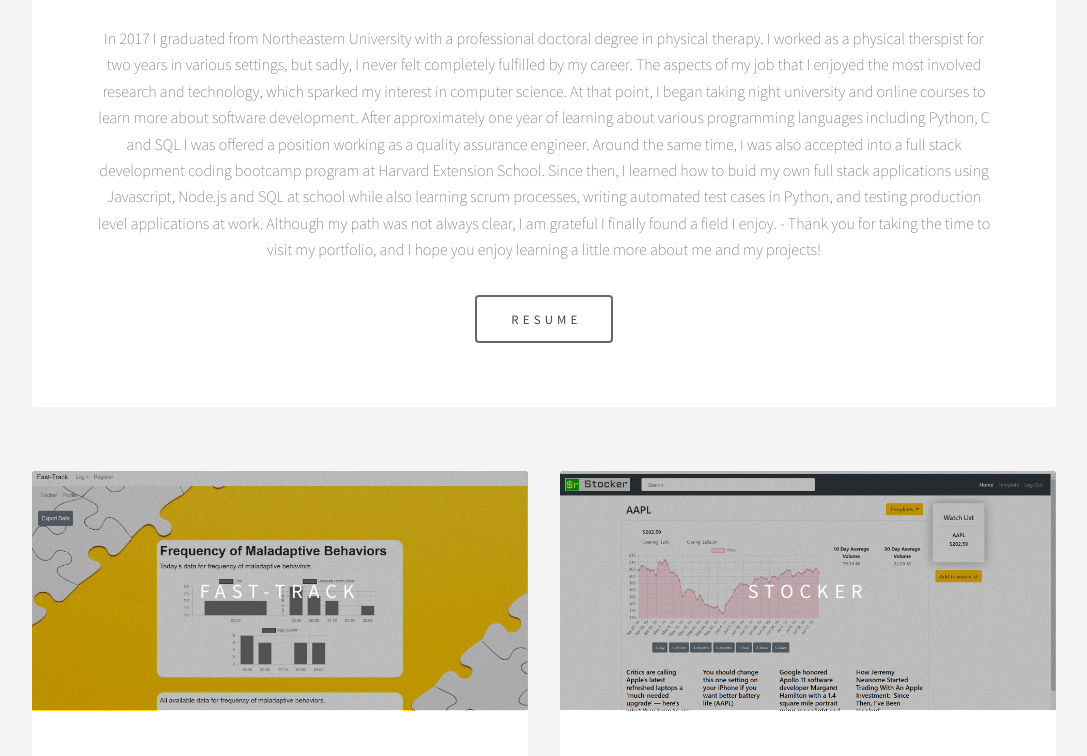
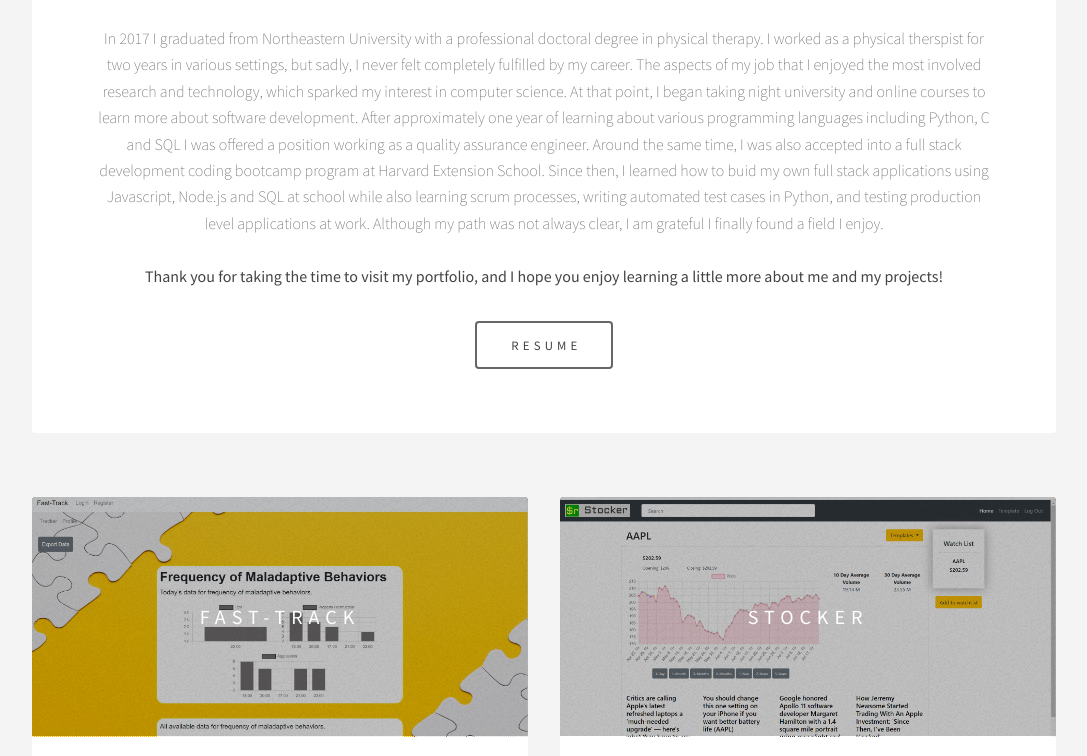
Before and after one commit to duquettelr/Work_Portfolio, a plain HTML site: page index.html in a window 1280 px wide. Shown: the part 773-1529 px from the top of the page, without its empty margins (96-1183 px from the left). Drawn offline with Linux system fonts and the light colour scheme.

Commit message:
updated about me

```diff
--- a/index.html
+++ b/index.html
@@ -42,8 +42,9 @@
                 engineer. Around the same time, I was also accepted into a full stack development coding bootcamp program at Harvard Extension School.
                 Since then, I learned how to buid my own full stack applications using Javascript, Node.js and
                 SQL at school while also learning scrum processes, writing automated test cases in Python, and testing production level applications at work.
-                Although my path was not always clear, I am grateful I finally found a field I enjoy. - Thank you
-                for taking the time to visit my portfolio, and I hope you enjoy learning a little more about me and my projects!</p>
+                Although my path was not always clear, I am grateful I finally found a field I enjoy.
+                <br><br> <b>Thank you
+                for taking the time to visit my portfolio, and I hope you enjoy learning a little more about me and my projects!<b></p>
             <ul class="actions">
                 <li><a href="./Software Engineer Resume.pdf" class="button big">Resume</a></li>
             </ul>
```
